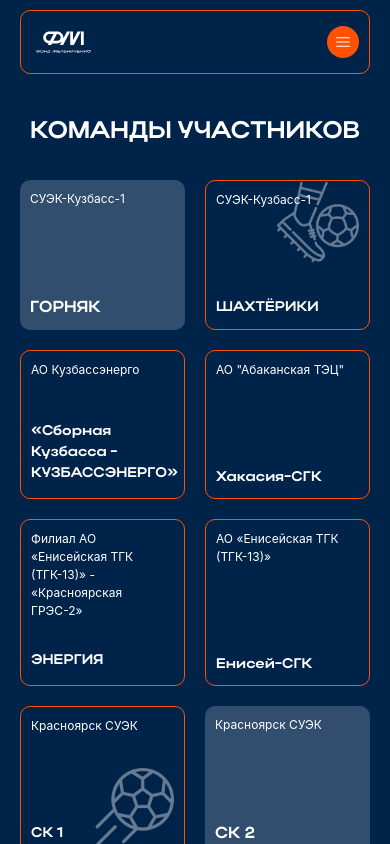
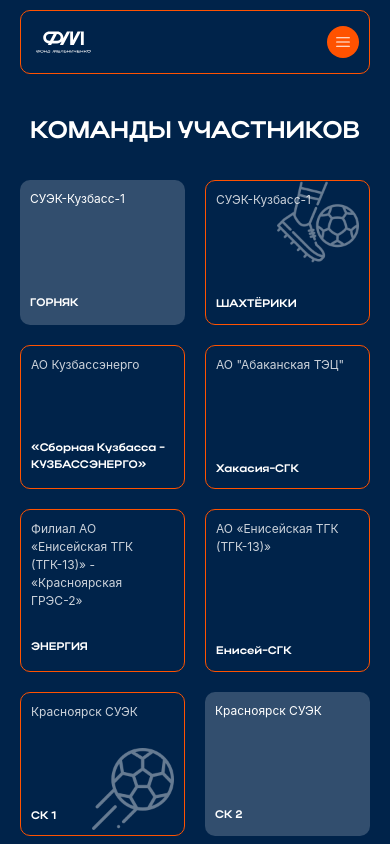
Before and after one commit to hungdev1602/Meinichenko_Cup, a React (Vite) app: page /command in a window 390 px wide. Shown: the top 844 px of the page. Built offline with nearby package versions, Linux system fonts and the light colour scheme.

Commit message:
fix some font-size and responsive

```diff
--- a/src/pages/Home/components/InfoBox.jsx
+++ b/src/pages/Home/components/InfoBox.jsx
@@ -3,12 +3,12 @@
 const InfoBox = ({ img, title, desc}) => {
   return (
     <>
-      <div className="p-[15px] md:p-[20px] bg-[#4D6580] rounded-[20px]">
+      <div className="p-[10px] sm:p-[15px] md:p-[20px] bg-[#4D6580] rounded-[20px]">
         <div className="w-[36px] sm:w-[60px] md:w-[70px] h-[36px] sm:h-[60px] md:h-[70px] truncate">
           <img src={img} alt={title} className="w-full h-full object-cover"/>
         </div>
         <div className="text-[12px] sm:text-[16px] sm:text-[18px] md:text-[20px] font-[700] font-actay mt-[20px] sm:mt-[30px] md:mt-[43px] uppercase whitespace-pre-line">{title}</div>
-        <div className="text-[12px] sm:text-[18px] md:text-[20px] font-[400] mt-[5px] sm:mt-[15px] whitespace-pre-line">{desc}</div>
+        <div className="w-[146px] sm:w-full text-[12px] sm:text-[18px] md:text-[20px] font-[400] mt-[5px] sm:mt-[15px] whitespace-normal sm:whitespace-pre-line">{desc}</div>
       </div>
     </>
   )
--- a/src/pages/Home/sections/Section3.jsx
+++ b/src/pages/Home/sections/Section3.jsx
@@ -142,12 +142,12 @@
             {/* 1 Item */}
             <div className="h-[50px] pl-[10px] pt-[10px] pb-[14px] border border-[#FF5200] rounded-[12px]">
               <div className="text-[10px] font-[400] text-[#ffffffb8] mb-[-10px]">02/</div>
-              <div className="text-[12px] font-[500] pl-[33px] uppercase">3х3 футбол</div>
+              <div className="text-[12px] font-[500] pl-[38px] uppercase">3х3 футбол</div>
             </div>
             {/* 2 Item */}
             <div className="h-[50px] pl-[10px] pt-[10px] pb-[14px] border border-[#FF5200] rounded-[12px]">
               <div className="text-[10px] font-[400] text-[#ffffffb8] mb-[-10px]">03/</div>
-              <div className="text-[12px] font-[500] pl-[33px] uppercase">2х2 футбол</div>
+              <div className="text-[12px] font-[500] pl-[38px] uppercase">2х2 футбол</div>
             </div>
             {/* 6 Item */}
             <div className="h-[50px] pl-[10px] pt-[10px] pb-[14px] border border-[#FF5200] rounded-[12px]">
--- a/src/pages/Teams/components/TeamInfoType1.jsx
+++ b/src/pages/Teams/components/TeamInfoType1.jsx
@@ -5,7 +5,7 @@
     <>
       <div className="p-[10px] sm:p-[15px] bg-[#ffffff32] rounded-[10px]">
         <div className="text-[12px] sm:text-[14px] font-[400]">{title}</div>
-        <div className="text-[16px] sm:text-[19px] xl:text-[24px] font-[700] font-actay mt-[88px]">{team}</div>
+        <div className="text-[11px] sm:text-[19px] xl:text-[20px] font-[700] font-actay mt-[88px]">{team}</div>
       </div>
     </>
   )
--- a/src/pages/Teams/components/TeamInfoType2.jsx
+++ b/src/pages/Teams/components/TeamInfoType2.jsx
@@ -9,12 +9,12 @@
     checkImg = false
   } = props;
 
-  const css = check ? "text-[14px] sm:text-[19px] xl:text-[24px] font-[700] font-actay absolute bottom-[14px]" : "text-[14px] sm:text-[19px] xl:text-[24px] font-[700] font-actay mt-[88px]";
+  const css = check ? "text-[11px] sm:text-[19px] xl:text-[20px] font-[700] font-actay absolute bottom-[14px]" : "text-[11px] sm:text-[19px] xl:text-[20px] font-[700] font-actay mt-[88px]";
   const cssImg = checkImg ? "w-[82px] h-[82px] absolute bottom-[5px] right-[10px]" : "w-[82px] h-[82px] absolute top-0 right-[10px]";
   return (
     <>
       <div className="p-[10px] sm:p-[15px] rounded-[10px] border border-[#FF5200] relative">
-        <div className="text-[12px] sm:text-[14px] font-[400]">{title}</div>
+        <div className="text-[12px] sm:text-[14px] text-[#CCD3DB] font-[400]">{title}</div>
         <div className={css}>{team}</div>
 
         {
```
